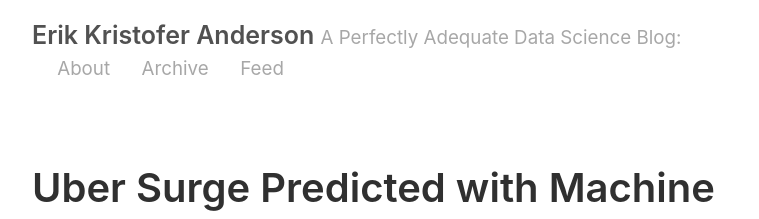
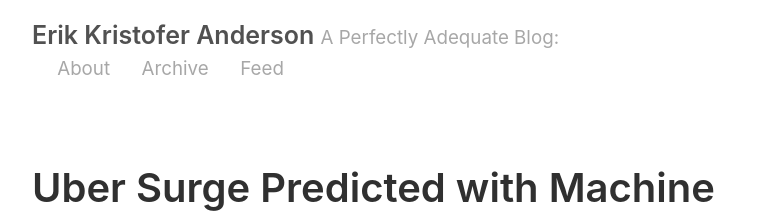
Before and after one commit to erikkristoferanderson/ekand.github.io, a Jekyll site: the page built from index.html, in a window 1280 px wide and 900 px high. Shown: the top 219 px of the window, without its empty margins (258-1017 px from the left). Built offline with Jekyll 4.4.1, drawn with Linux system fonts in a browser that asks for light colours; the list of posts is cut into pages by our own code.

Commit message:
update tagline

```diff
--- a/_config.yml
+++ b/_config.yml
@@ -3,7 +3,7 @@ permalink:           pretty
 
 # Setup
 title:               Erik Kristofer Anderson
-tagline:             A Perfectly Adequate Data Science Blog
+tagline:             A Perfectly Adequate Blog
 url:                 http://ekand.github.io
 paginate:            2
 baseurl:             ""
```
